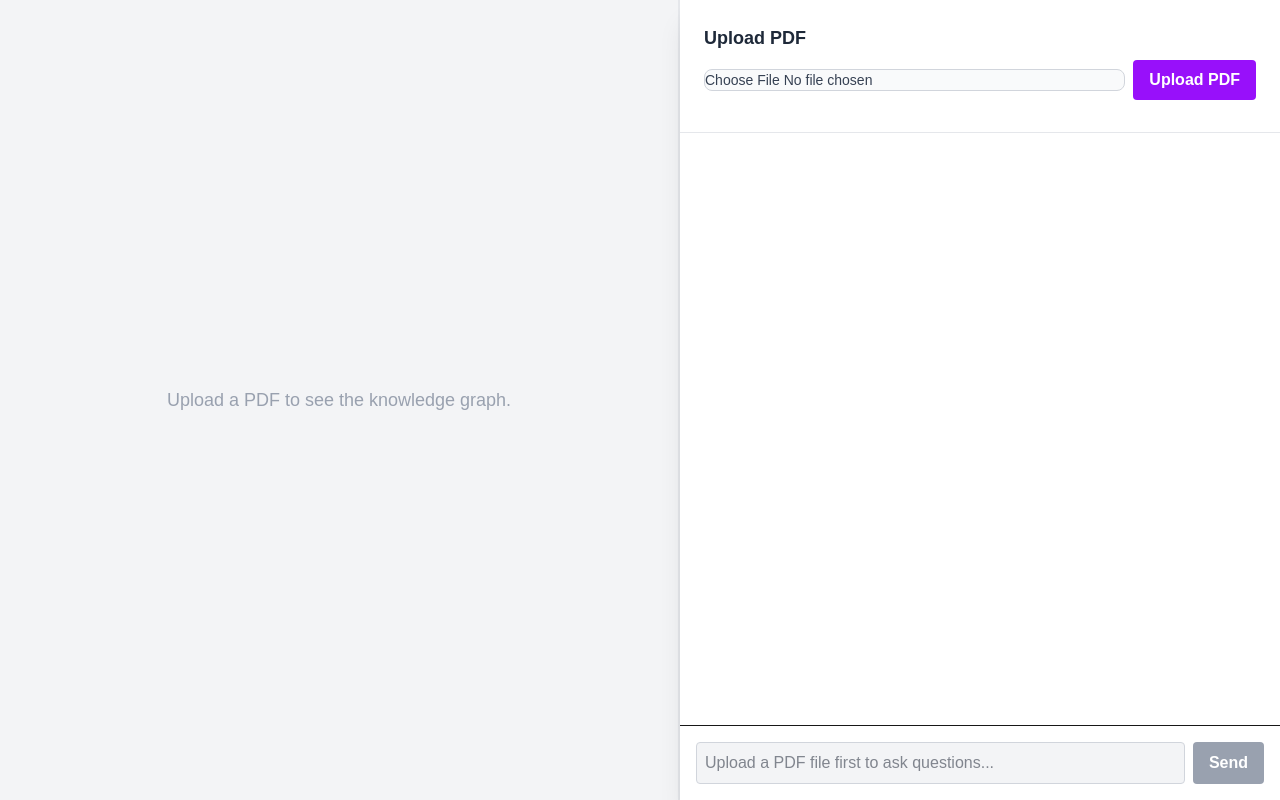
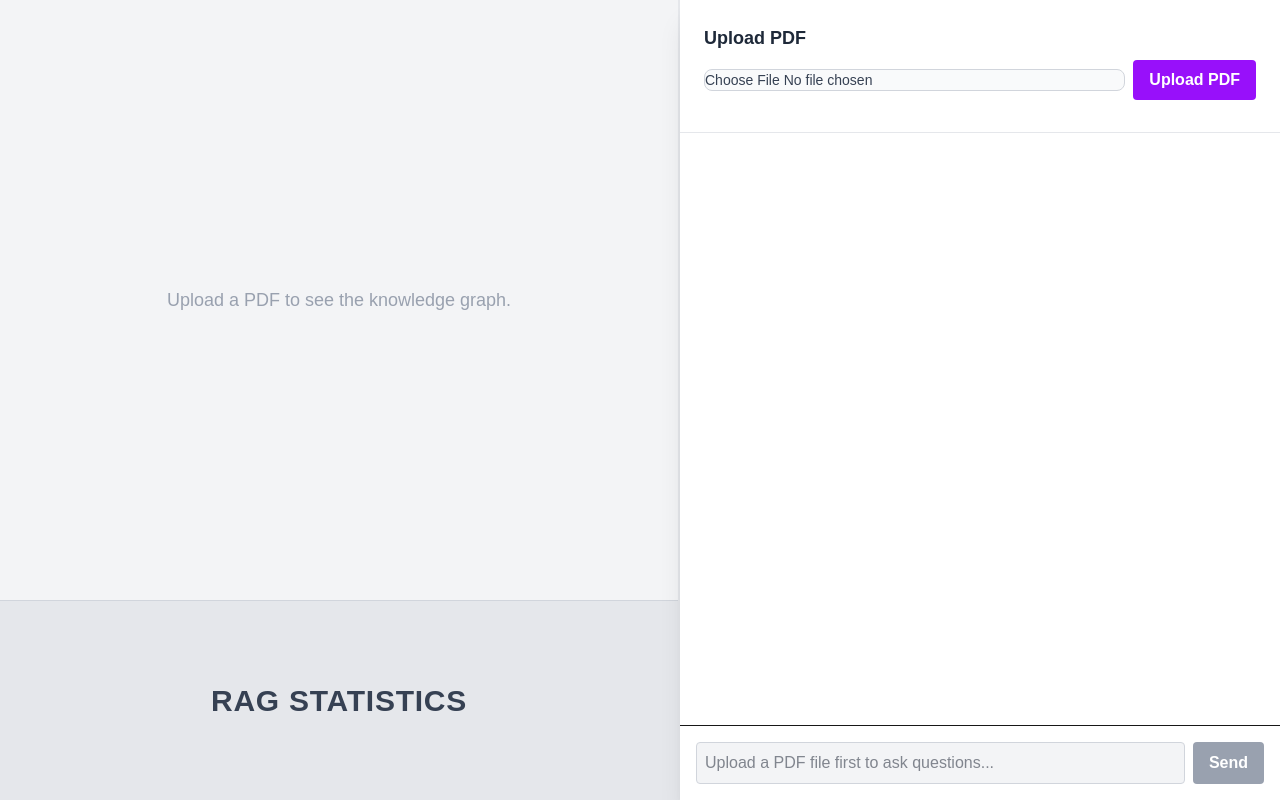
Before and after one commit to sere-nity/KGVisualiser, a Next.js app in the folder frontend/: page / in a window 1280 px wide. Built offline with nearby package versions, Linux system fonts and the light colour scheme.

Commit message:
feat: minor UI improvements + placeholder

```diff
--- a/frontend/app/page.tsx
+++ b/frontend/app/page.tsx
@@ -104,12 +104,13 @@ export default function Home() {
 
   return (
     <main className="flex h-screen bg-gray-50">
-      {/* Left: Knowledge Graph Visualization */}
-      <div className="flex-1 flex items-center justify-center bg-gray-100 border-r-2 border-gray-200">
+      {/* Left: Knowledge Graph Visualization + RAG Statistics */}
+      <div className="flex-1 flex flex-col bg-gray-100 border-r-2 border-gray-200 h-full">
+        <div className="flex-1 flex items-center justify-center">
           {uploadId && graphElements.length > 0 ? (
             <CytoscapeComponent
               elements={graphElements}
-            style={{ width: "600px", height: "600px", background: "#fff" }}
+              style={{ width: "95%", height: "90%", background: "#fff" }}
               layout={{ name: "cose" }}
               stylesheet={[
                 {
@@ -146,6 +147,11 @@ export default function Home() {
           ) : (
             <span className="text-gray-400 text-lg">Upload a PDF to see the knowledge graph.</span>
           )}
+        </div>
+        {/* RAG Statistics Placeholder */}
+        <div className="w-full bg-gray-200 p-6 flex items-center justify-center min-h-[200px] border-t border-gray-300">
+          <span className="text-3xl font-bold text-gray-700 tracking-wide">RAG STATISTICS</span>
+        </div>
       </div>
 
       {/* Right: Chatbot Panel */}
```
Lines whose indentation alone changed are shown as unchanged.
